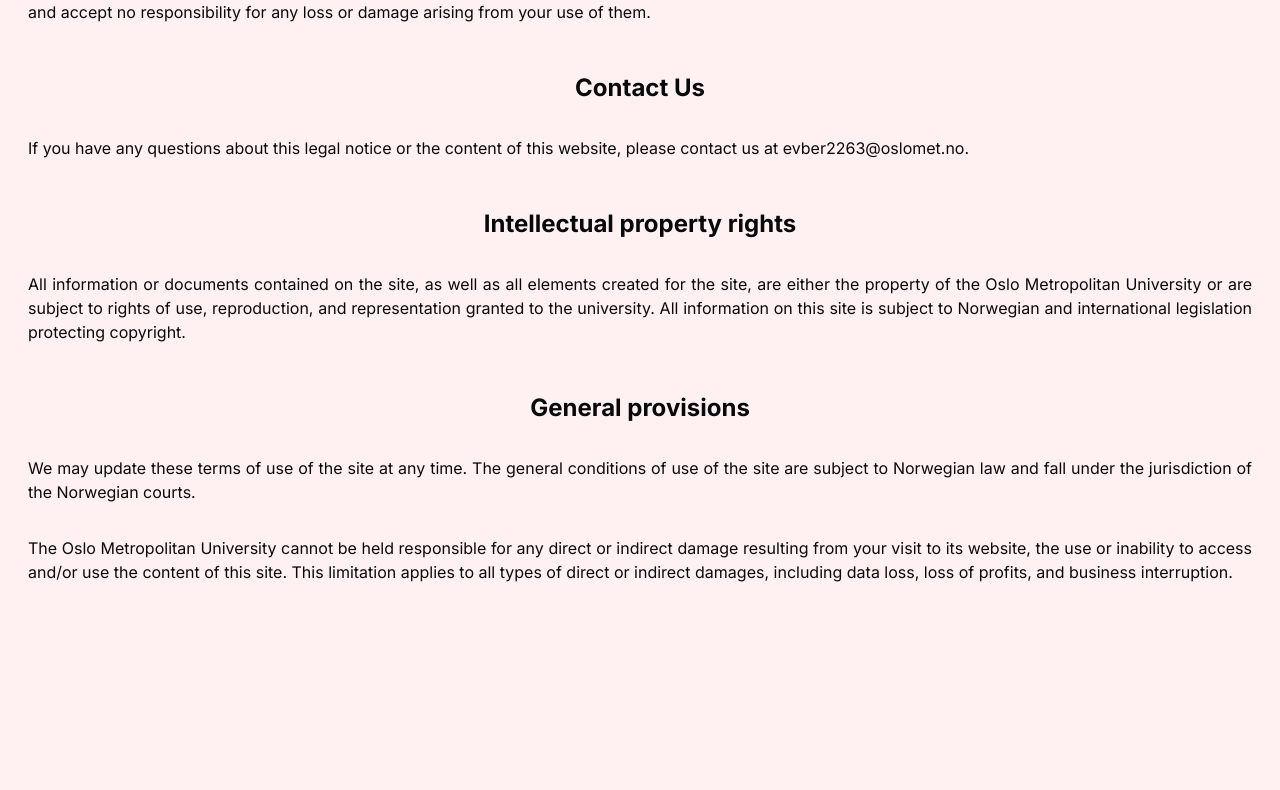
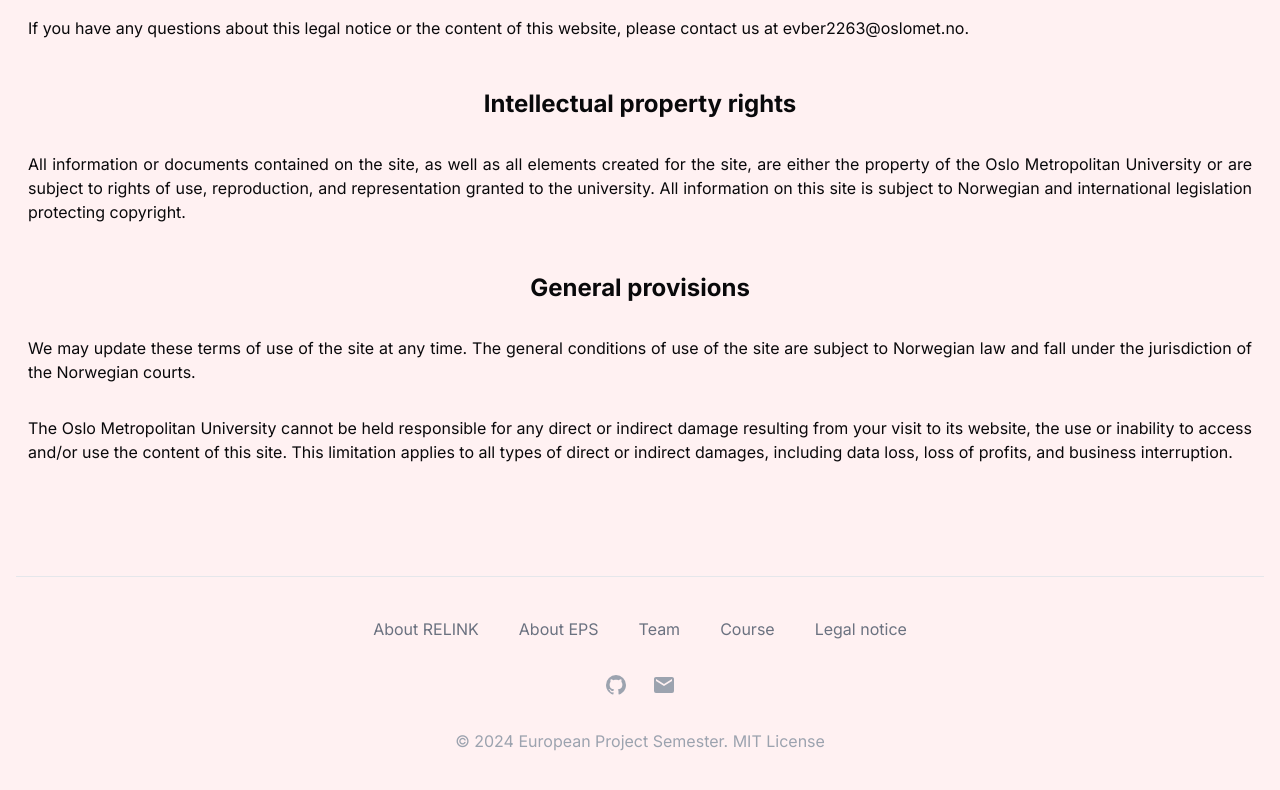
Before and after one commit to evebrnd/eps, a Next.js app: page /eps/legalNotice in a window 1280 px wide. Shown: the part 920-1710 px from the top of the page. Before the commit the page ends 1584 px from the top, so only its background shows below. Built offline with nearby package versions, Linux system fonts and the light colour scheme.

Commit message:
feat(design): add footer to layout

```diff
--- a/src/app/layout.tsx
+++ b/src/app/layout.tsx
@@ -37,7 +37,7 @@
           <Navbar />
           {children}
 
-          {/* <Footer /> */}
+          <Footer />
         </body>
       </html>
     </>
--- a/src/app/legalNotice/page.tsx
+++ b/src/app/legalNotice/page.tsx
@@ -3,7 +3,7 @@
 export default function Page() {
     return (
         <div>
-            <div className="mt-40 mb-10">
+            <div className="my-10">
                 <div className="flex flex-col items-center justify-center">
                 <button className="m-2 rounded-lg bg-blue-500 hover:bg-blue-700 p-2 px-5 text-white text-lg text-bold shadow">
                         <a href="/eps">
--- a/src/components/Footer.tsx
+++ b/src/components/Footer.tsx
@@ -1,6 +1,6 @@
 import Link from "next/link";
-import Icon from '@mdi/react';
-import { mdiEmail, mdiGithub } from '@mdi/js';
+import Icon from "@mdi/react";
+import { mdiEmail, mdiGithub } from "@mdi/js";
 
 function Footer() {
     return (
@@ -9,22 +9,22 @@
             <div className="max-w-screen-xl px-4 py-10 mx-auto space-y-8 overflow-hidden sm:px-6 lg:px-8">
                 <nav className="flex flex-wrap justify-center -mx-5 -my-2">
                     <div className="px-5 py-2">
-                        <Link href="/eps/about/relink" className="text-base leading-6 text-gray-500 hover:text-gray-900 hover:underline hover:underline-offset-4">
+                        <Link href="/about/relink" className="text-base leading-6 text-gray-500 hover:text-gray-900 hover:underline hover:underline-offset-4">
                             About RELINK
                         </Link>
                     </div>
                     <div className="px-5 py-2">
-                        <Link href="/eps/about/eps" className="text-base leading-6 text-gray-500 hover:text-gray-900 hover:underline hover:underline-offset-4">
+                        <Link href="/about/eps" className="text-base leading-6 text-gray-500 hover:text-gray-900 hover:underline hover:underline-offset-4">
                             About EPS
                         </Link>
                     </div>
                     <div className="px-5 py-2">
-                        <Link href="/eps/about/us" className="text-base leading-6 text-gray-500 hover:text-gray-900 hover:underline hover:underline-offset-4">
+                        <Link href="/about/us" className="text-base leading-6 text-gray-500 hover:text-gray-900 hover:underline hover:underline-offset-4">
                             Team
                         </Link>
                     </div>
                     <div className="px-5 py-2">
-                        <Link href="/eps/chapters/one" className="text-base leading-6 text-gray-500 hover:text-gray-900 hover:underline hover:underline-offset-4">
+                        <Link href="/chapters/one" className="text-base leading-6 text-gray-500 hover:text-gray-900 hover:underline hover:underline-offset-4">
                             Course
                         </Link>
                     </div>
@@ -40,7 +40,7 @@
                     </Link>
                     <Link
                         className="text-gray-400 hover:text-gray-500"
-                        href={'mailto:evber2263@oslomet.no'}
+                        href={"mailto:evber2263@oslomet.no"}
                     >
                         <Icon path={mdiEmail} className="h-6 w-6" />
                     </Link>
--- a/src/components/Navbar.tsx
+++ b/src/components/Navbar.tsx
@@ -64,16 +64,16 @@
       "This page is about the third chapter.",
   },
   {
-    title: "Ressources",
-    href: "/eps/chapters/ressources",
+    title: "Resources",
+    href: "/eps/chapters/resources",
     description:
-      "To go further on ressources for privacy in smart homes.",
+      "To go further on resources for privacy in smart homes.",
   }
 ]
 
 export default function Navbar() {
   return (
-    <nav className='flex justify-between md:justify-normal md:flex-row p-4 bg-gradient-to-r from-primary/30 to-primary border-b-4 border-primary/10'>
+    <nav className="flex justify-between md:justify-normal md:flex-row p-4 bg-gradient-to-r from-primary/30 to-primary border-b-4 border-primary/10">
       <div className="flex md:basis-1/4 items-center gap-x-2">
         <Link href="/">
           <img src="https://uni.oslomet.no/relink/wp-content/uploads/sites/193/2019/04/ReLink-logo-v.2.png" alt="Logo" className="h-12" />
```
Also changed, not shown: src/app/chapters/resources/page.tsx (renamed from src/app/chapters/ressources/page.tsx).
